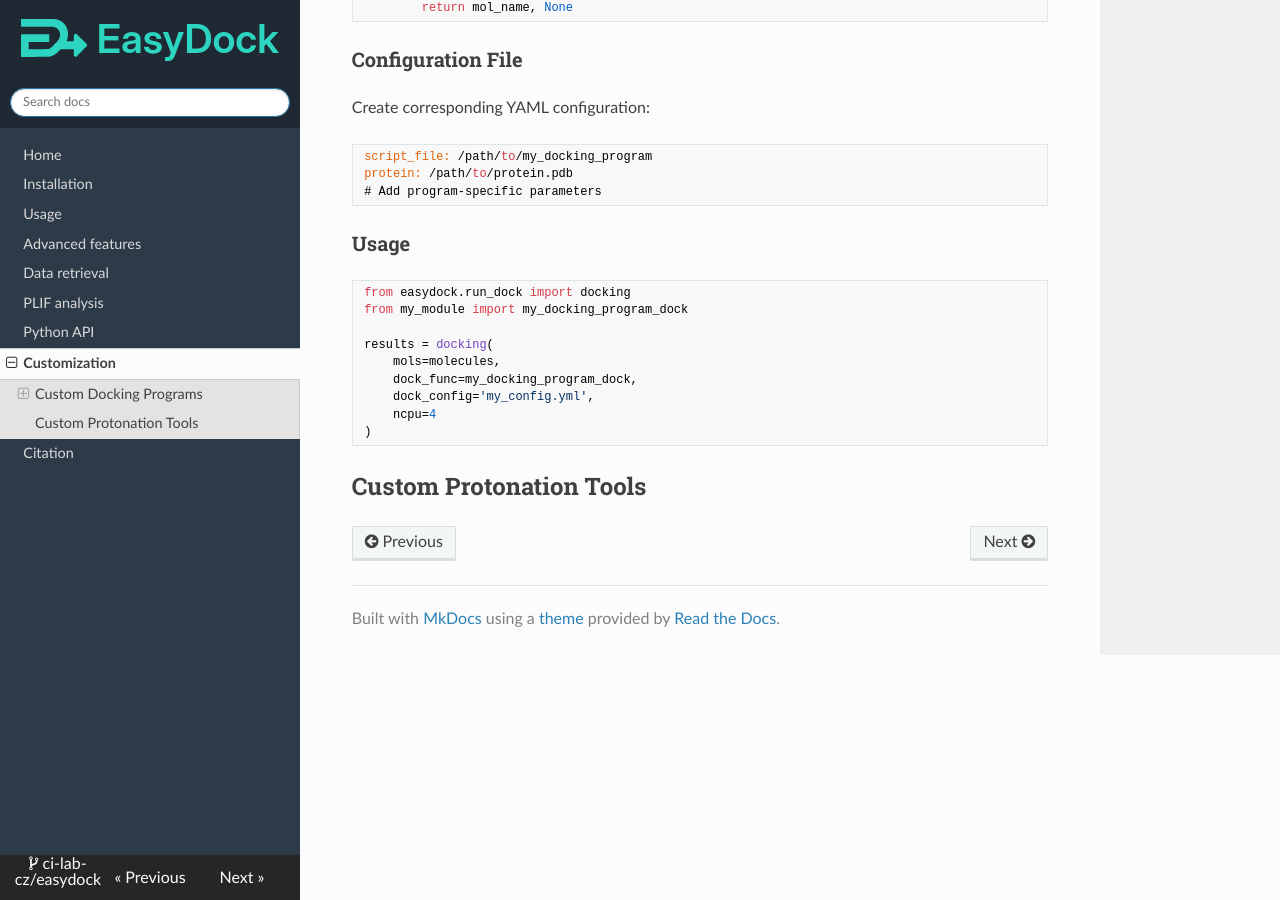
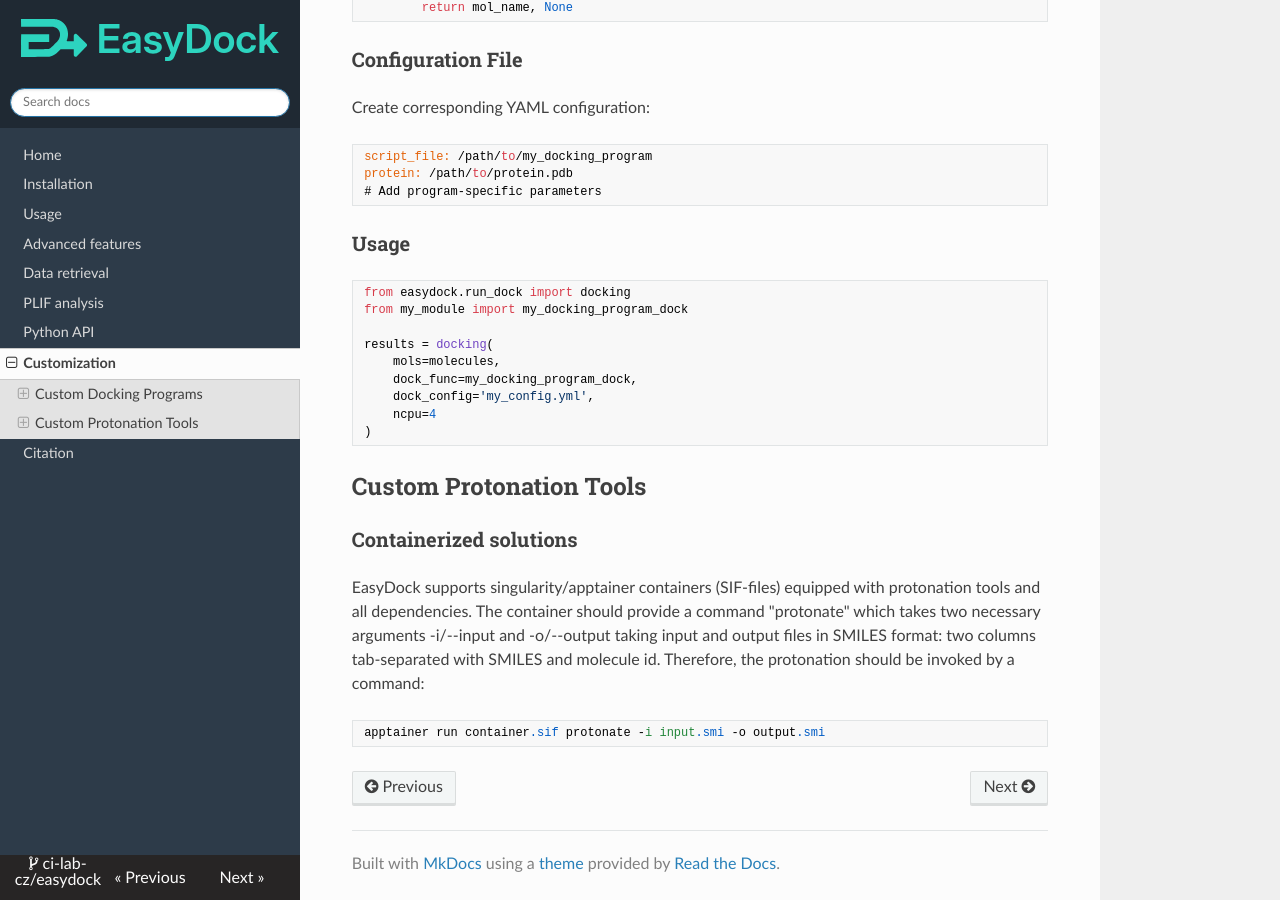
Before and after one commit to ci-lab-cz/easydock, an MkDocs documentation site: the page built from docs/customization.md, in a window 1280 px wide and 900 px high, scrolled down 1287 px. Built offline with MkDocs 1.6.1, drawn with Linux system fonts in a browser that asks for light colours; nearby versions of some CDN libraries.

Commit message:
Update docs with custom protonation containers

````diff
--- a/docs/customization.md
+++ b/docs/customization.md
@@ -90,3 +90,11 @@ results = docking(
 ```
 
 ## Custom Protonation Tools
+
+### Containerized solutions
+
+EasyDock supports singularity/apptainer containers (SIF-files) equipped with protonation tools and all dependencies. The container should provide a command "protonate" which takes two necessary arguments -i/--input and -o/--output taking input and output files in SMILES format: two columns tab-separated with SMILES and molecule id.
+Therefore, the protonation should be invoked by a command:
+```bash
+apptainer run container.sif protonate -i input.smi -o output.smi
+```
````
